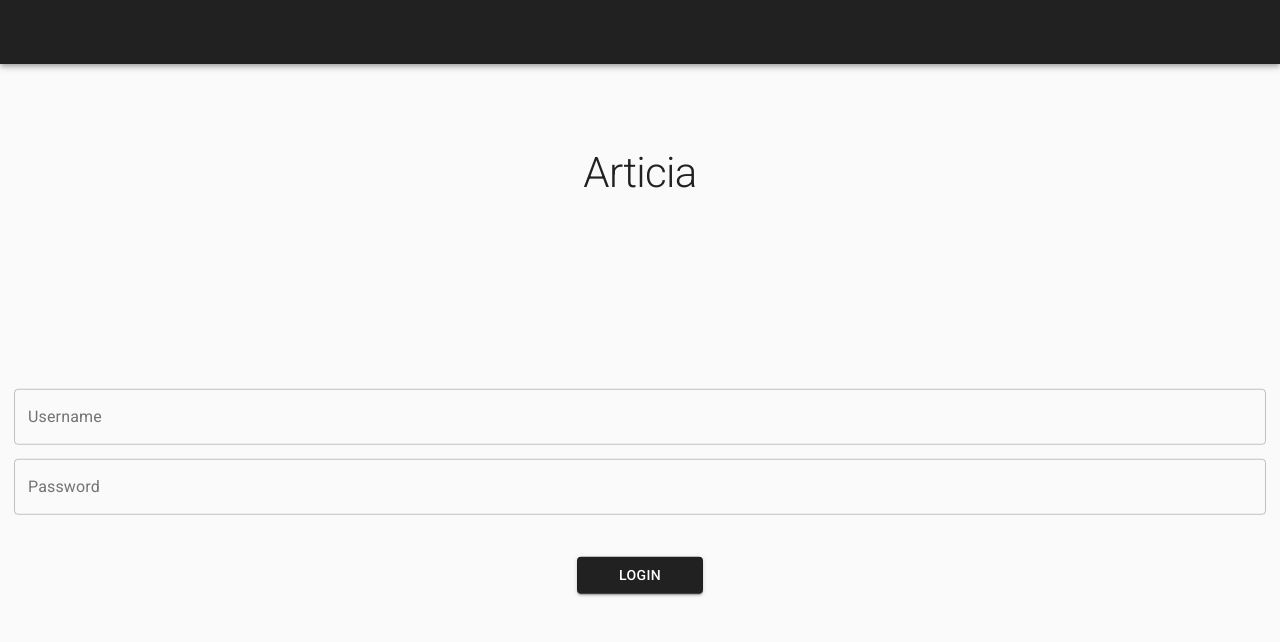
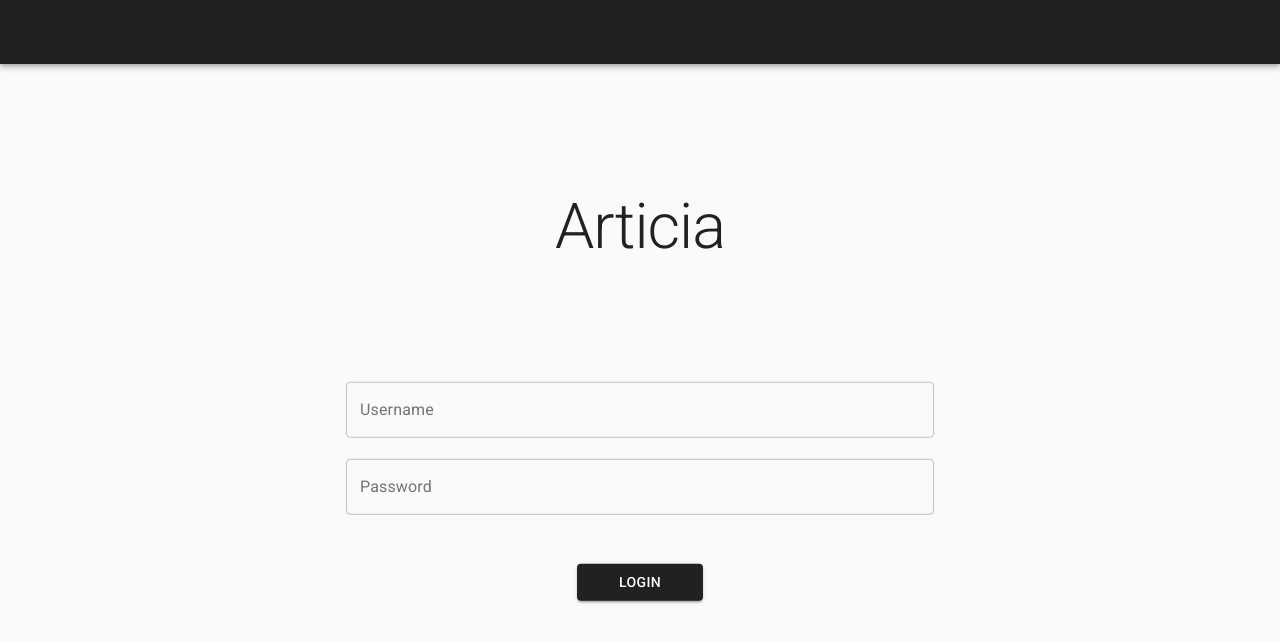
Before and after one commit to akash191095/articia, a React (Create React App) app: page /login in a window 1280 px wide. Shown: the top 642 px of the page. Built offline with nearby package versions, Linux system fonts and the light colour scheme.

Commit message:
make responsive

```diff
--- a/src/components/Articles.js
+++ b/src/components/Articles.js
@@ -8,6 +8,12 @@ import { Button, Link as MUILink } from "@material-ui/core";
 const Container = styled.section`
   margin: 1em;
   padding-bottom: 3em;
+
+  @media (min-width: 800px) {
+    margin: 4em auto;
+    font-size: 1.3em;
+    max-width: 60vw;
+  }
 `;
 
 const AddArticleContainer = styled.div`
--- a/src/components/CreateArticle.js
+++ b/src/components/CreateArticle.js
@@ -10,6 +10,7 @@ import { useHistory, useLocation } from "react-router-dom";
 
 const Container = styled.section`
   margin: 1em;
+  max-width: 60em;
   form {
     display: flex;
     flex-direction: column;
@@ -18,6 +19,10 @@ const Container = styled.section`
     > * {
       margin-bottom: 2em;
     }
+  }
+
+  @media (min-width: 55em) {
+    margin: 2em auto;
   }
 `;
 
--- a/src/components/Login.js
+++ b/src/components/Login.js
@@ -14,6 +14,7 @@ const LoginContainer = styled.section`
     font-size: 3em;
   }
   > form {
+    max-width: 30em;
     position: absolute;
     top: 60%;
     left: 50%;
@@ -37,6 +38,19 @@ const LoginContainer = styled.section`
       height: 50px;
       color: red;
       margin: 0;
+    }
+  }
+
+  @media (min-width: 1200px) {
+    font-size: 1.5em;
+  }
+
+  @media (min-width: 1920px) {
+    h1 {
+      margin-top: 3em;
+    }
+    form {
+      top: 60%;
     }
   }
 `;
```
